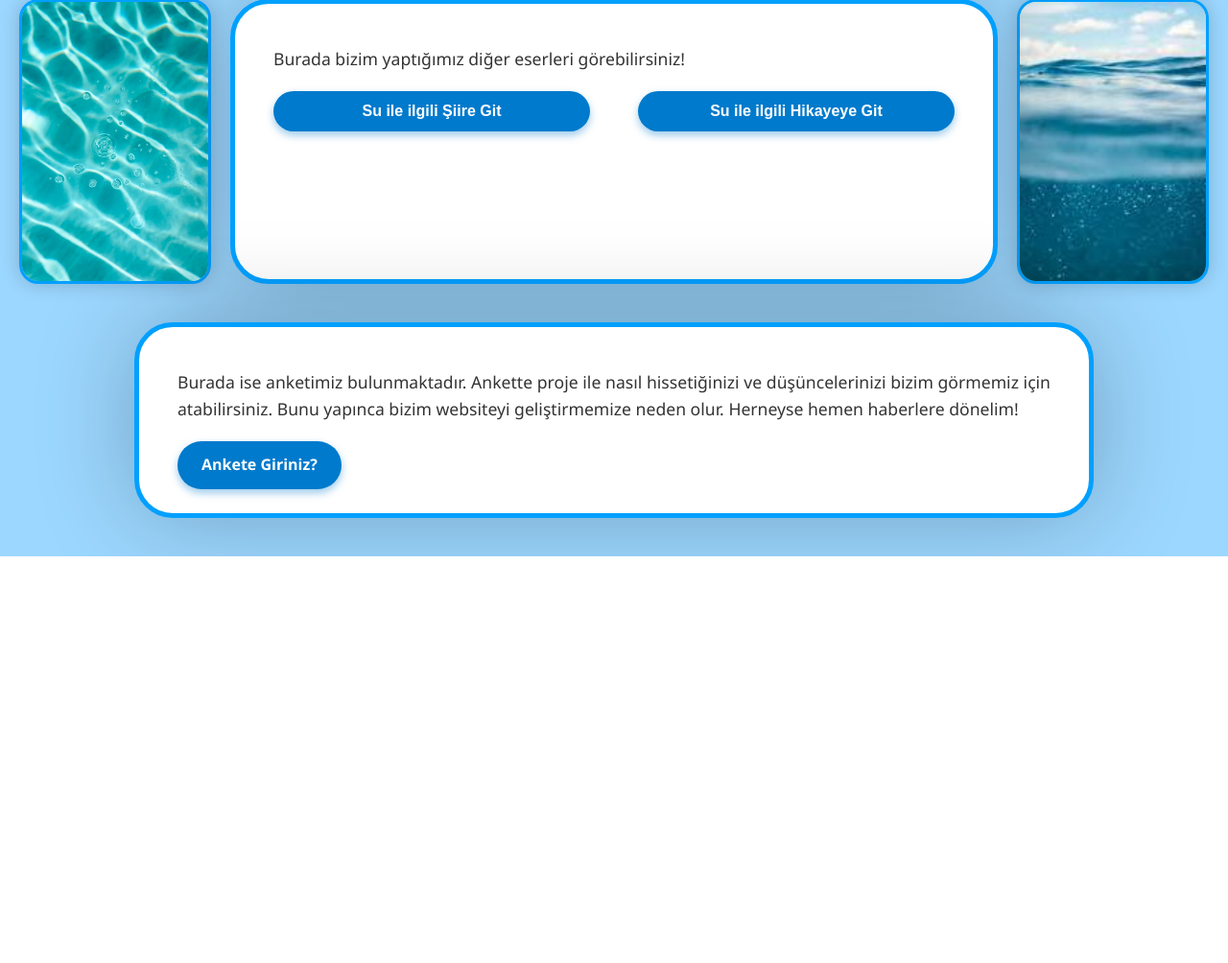
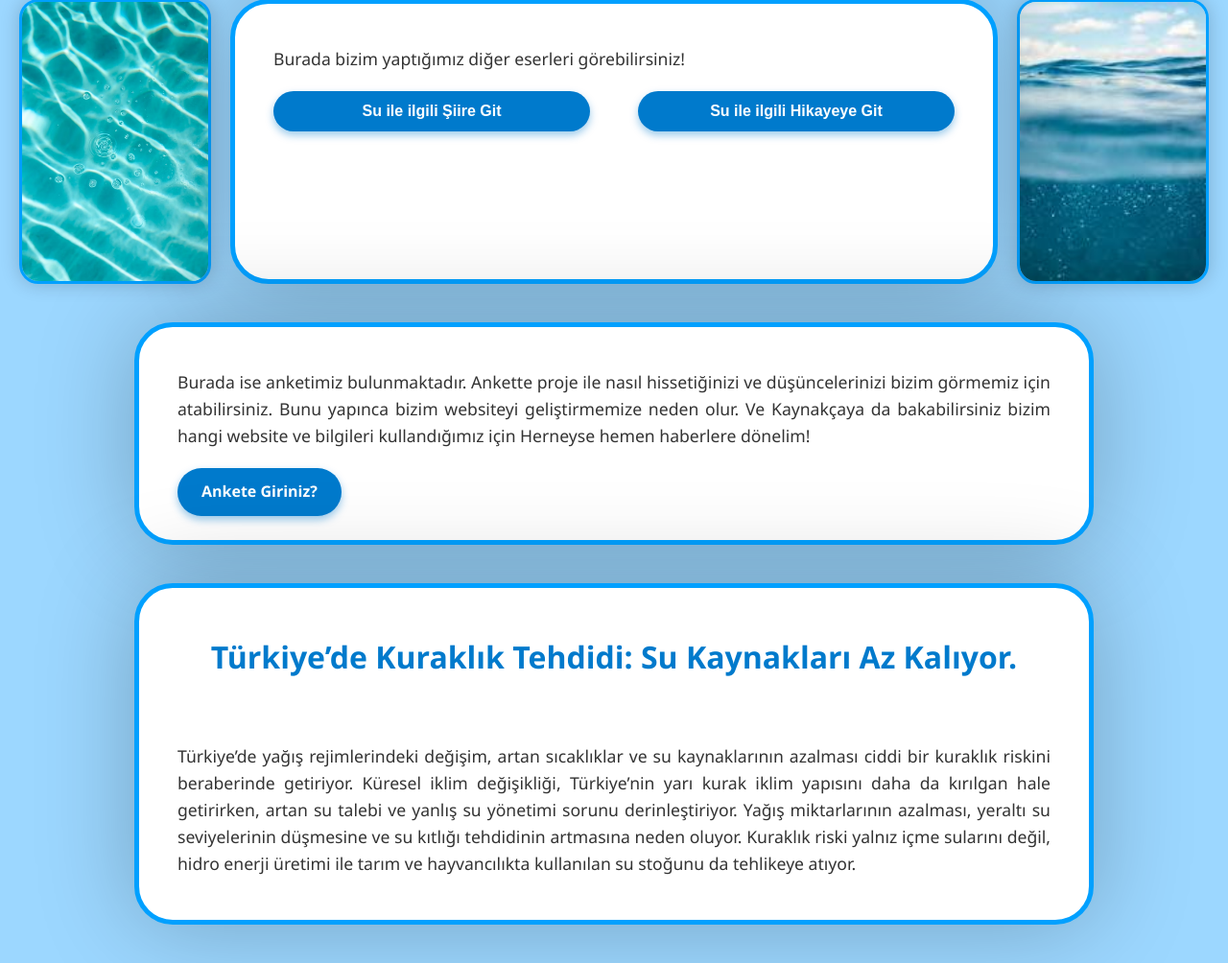
Before and after one commit to suprojegrubu/Su-Grubu, a Flask app: page / in a window 1280 px wide. Shown: the part 441-1445 px from the top of the page at 96% size. Before the commit the page ends 1021 px from the top, so only its background shows below. Run offline with Flask 3, Linux system fonts and the light colour scheme.

Commit message:
Update index.html

```diff
--- a/templates/index.html
+++ b/templates/index.html
@@ -179,6 +179,12 @@
       }
     }
 
+    h1 {
+      color: #007acc;
+      text-align: center;
+      margin-bottom: 20px;
+    }
+
     @media (max-width: 480px) {
       .hero-background {
         padding: 30px 15px;
@@ -219,9 +225,26 @@
 
   <div class="content-second">
     <p class="paragraph">
-      Burada ise anketimiz bulunmaktadır. Ankette proje ile nasıl hissetiğinizi ve düşüncelerinizi bizim görmemiz için atabilirsiniz. Bunu yapınca bizim websiteyi geliştirmemize neden olur. Herneyse hemen haberlere dönelim!
+      Burada ise anketimiz bulunmaktadır.
+      Ankette proje ile nasıl hissetiğinizi ve düşüncelerinizi bizim görmemiz için atabilirsiniz.
+      Bunu yapınca bizim websiteyi geliştirmemize neden olur.
+      Ve Kaynakçaya da bakabilirsiniz bizim hangi website ve bilgileri kullandığımız için
+      Herneyse hemen haberlere dönelim!
     </p>
     <a href="https://docs.google.com/forms/d/e/1FAIpQLSc-mcaaHfzqC5UPbGjzMz0C7v7CHU9Qx1w8emhHqgNwNbpHtg/viewform?usp=dialog" class="btn">Ankete Giriniz?</a>
+  </div>
+
+  <div class="content-second">
+    <h1>
+       Türkiye’de Kuraklık Tehdidi: Su Kaynakları Az Kalıyor.
+    </h1>
+    <br>
+    <p class="paragraph">
+      Türkiye’de yağış rejimlerindeki değişim, artan sıcaklıklar ve su kaynaklarının azalması ciddi bir kuraklık riskini beraberinde getiriyor.
+      Küresel iklim değişikliği, Türkiye’nin yarı kurak iklim yapısını daha da kırılgan hale getirirken, artan su talebi ve yanlış su yönetimi sorunu derinleştiriyor.
+      Yağış miktarlarının azalması, yeraltı su seviyelerinin düşmesine ve su kıtlığı tehdidinin artmasına neden oluyor.
+      Kuraklık riski yalnız içme sularını değil, hidro enerji üretimi ile tarım ve hayvancılıkta kullanılan su stoğunu da tehlikeye atıyor.
+    </p>
   </div>
 
   <audio id="bg-music" loop>
```
